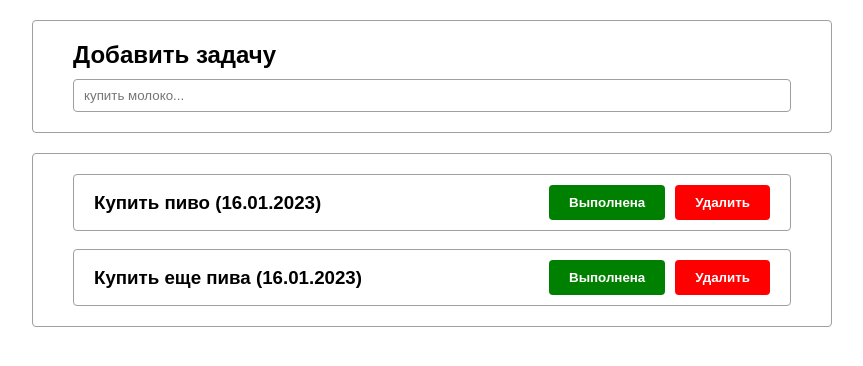
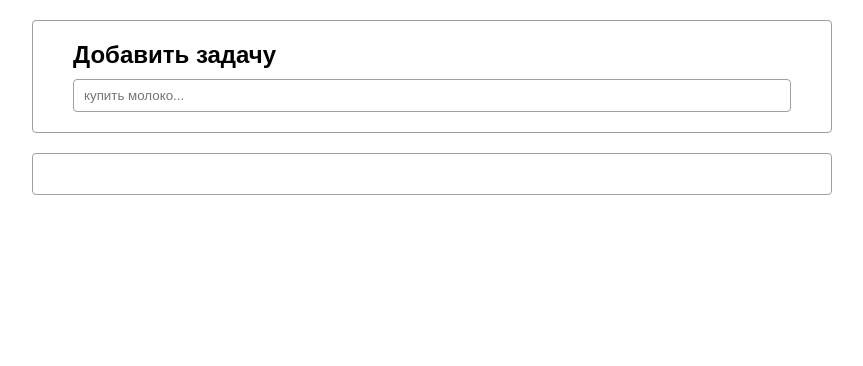
Before and after one commit to sssenselesss/todo-react-app, a React (Vite) app: page / in a window 1280 px wide. Shown: the top 366 px of the page, without its empty margins (208-1071 px from the left). Built offline with nearby package versions, Linux system fonts and the light colour scheme.

Commit message:
add localStorage

```diff
--- a/src/App.jsx
+++ b/src/App.jsx
@@ -1,31 +1,32 @@
-import { useState } from "react";
+import { useEffect, useState } from "react";
 import TodoHeader from "./components/TodoHeader/TodoHeader";
 import TodoItem from "./components/TodoHeader/TodoItem/TodoItem";
 
-
+const initialTodos = [];
 
 const App = () => {
-  const [todos, setTodos] = useState([
-    { id: 1, name: "Купить пиво", data: new Date(), checked: false },
-    { id: 2, name: "Купить еще пива", data: new Date(), checked: false },
-  ]);
+  const [todos, setTodos] = useState(initialTodos);
 
 
 
 
-
-
+  // Получние данных из LocalStorage
+  useEffect(() => {
+    if(localStorage.getItem('todos') !== null){
+      setTodos(JSON.parse(localStorage.getItem('todos')))
+    }
+  }, []);
 
   return (
     <div className="container">
-
-     <TodoHeader setTodos={setTodos}/>
-
+      <TodoHeader setTodos={setTodos} />
 
       {/* Все задачи */}
       <div className="todos">
         {/* Одна задача */}
-        {todos.map((todo) =><TodoItem setTodos={setTodos} todo={todo} /> )}
+        {todos.map((todo) => (
+          <TodoItem setTodos={setTodos} todo={todo} />
+        ))}
       </div>
     </div>
   );
--- a/src/components/TodoHeader/TodoHeader.jsx
+++ b/src/components/TodoHeader/TodoHeader.jsx
@@ -16,9 +16,11 @@ const TodoHeader = ({ setTodos }) => {
       prev.push({
         id: Date.now(),
         name: value,
-        data: new Date(),
+        date: new Date(),
         checked: false,
       });
+
+      localStorage.setItem('todos', JSON.stringify(prev))
 
       return prev;
     });
--- a/src/components/TodoHeader/TodoItem/TodoItem.jsx
+++ b/src/components/TodoHeader/TodoItem/TodoItem.jsx
@@ -16,6 +16,8 @@ const TodoItem = ({ setTodos, todo }) => {
 
             return todo;
           });
+
+          localStorage.setItem('todos', JSON.stringify(prev))
           return prev;
         });
       };
@@ -27,6 +29,8 @@ const TodoItem = ({ setTodos, todo }) => {
 
           prev = prev.filter((todo)=> todo.id !== id);
 
+          localStorage.setItem('todos',JSON.stringify(prev))
+
 
           return prev;
         });
@@ -34,7 +38,7 @@ const TodoItem = ({ setTodos, todo }) => {
   return (
     <div className="todo">
       <h3>
-        {todo.name} ({todo.data.toLocaleDateString("ru")})
+        {todo.name} ({formatDate(todo.date)})
       </h3>
       <div className="todo_buttons">
         <button onClick={() => onCheckedToggle(todo.id)} className="accept">
```
Also changed, not shown: src/utils/formatDate.js (+6 -2 lines).
